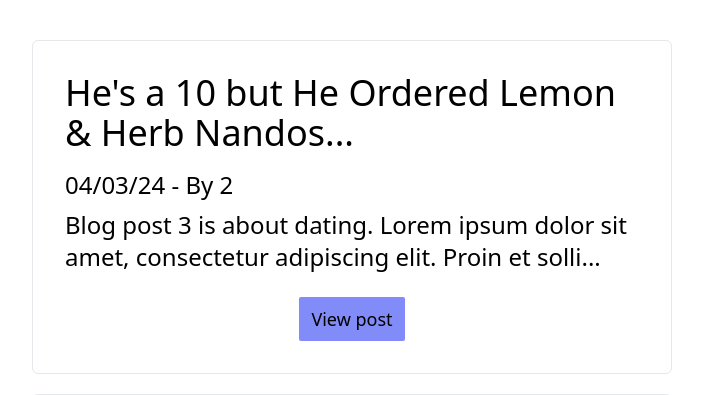
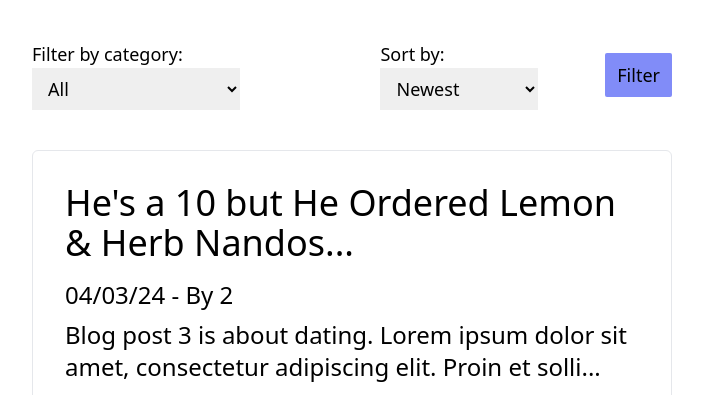
Before and after one commit to iO-Academy/24-jan-honey-badger-brigade-blogging-site, a PHP site: page / in a window 1280 px wide. Shown: the part 89-484 px from the top of the page, without its empty margins (288-991 px from the left). Run offline with PHP 8.4, Linux system fonts and the light colour scheme; data comes from the database, SQL or seed files in the repository; some libraries are stand-ins or nearby versions.

Commit message:
added html for filter and sort

```diff
--- a/index.php
+++ b/index.php
@@ -27,6 +27,36 @@ $blogs = $blogModel->getAllPosts();
     </div>
 </nav>
 
+<form class="container lg:w-1/2 gap-5 mx-auto mb-10 flex justify-between items-center flex-col lg:flex-row px-5 sm:px-0">
+    <div class=" w-full flex flex-col lg:flex-row gap-5">
+        <div>
+            <label for="category" class="text-lg block xl:inline">Filter by category:</label>
+            <select id="category" class="px-3 py-2 text-lg w-full xl:w-auto">
+                <option>All</option>
+                <option>News</option>
+                <option>Gaming</option>
+                <option>Films</option>
+                <option>TV</option>
+                <option>Science and Nature</option>
+            </select>
+        </div>
+
+        <div>
+            <label for="sort" class="text-lg block xl:inline">Sort by:</label>
+            <select id="sort" class="px-3 py-2 text-lg w-full xl:w-auto">
+                <option>Newest</option>
+                <option>Oldest</option>
+                <option>Most Liked</option>
+                <option>Most Disliked</option>
+            </select>
+        </div>
+    </div>
+
+
+    <input class="px-3 py-2 text-lg bg-indigo-400 hover:bg-indigo-700 hover:text-white transition inline-block rounded-sm" type="submit" value="Filter">
+
+</form>
+
 <section class="container lg:w-1/2 mx-auto flex flex-col gap-5">
 
     <?php
```
